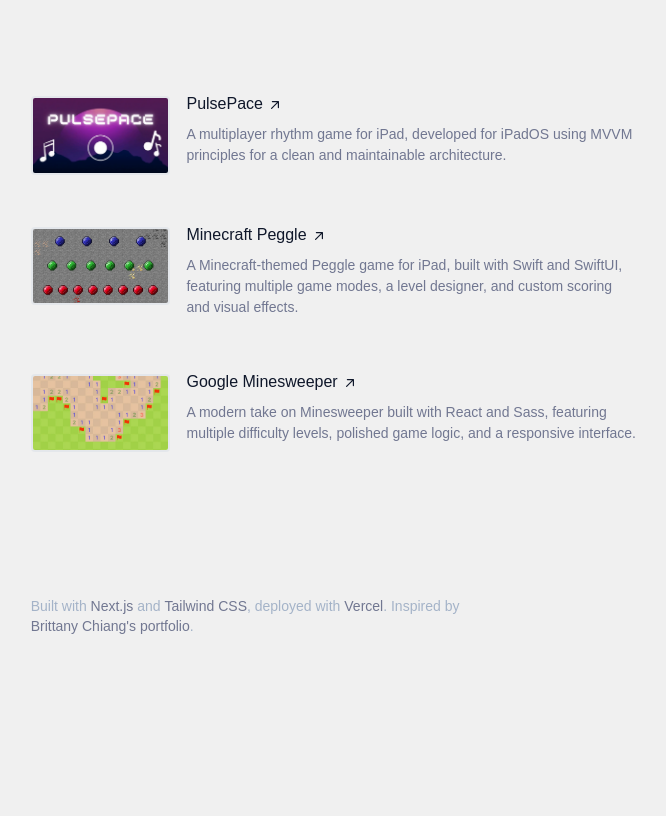
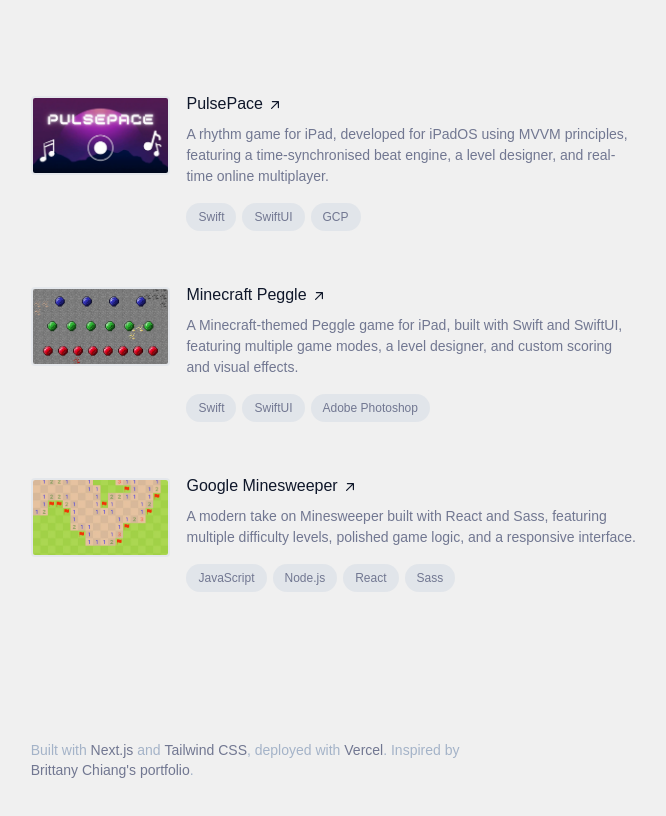
Before and after one commit to petermonky/portfolio, a Next.js app: page / in a window 1280 px wide. Shown: the part 1780-2596 px from the top of the page, without its empty margins (594-1260 px from the left). Before the commit the page ends 2512 px from the top, so only its background shows below. Built offline with nearby package versions, Linux system fonts and the light colour scheme; a web font is replaced by a local one.

Commit message:
feat: technologies for projects

```diff
--- a/src/components/cards/ExperienceCard.tsx
+++ b/src/components/cards/ExperienceCard.tsx
@@ -13,7 +13,7 @@
         <div className="absolute -inset-x-4 -inset-y-4 z-0 hidden rounded-xl transition motion-reduce:transition-none lg:-inset-x-6 lg:block lg:group-hover:-translate-y-0.5 lg:group-hover:shadow-[10px_10px_40px_#e2e2e2,-10px_-10px_40px_#fefefe] lg:group-hover:backdrop-blur" />
         <header className="text-tertiary z-10 mt-1 mb-2 flex flex-col text-xs font-semibold tracking-wide uppercase sm:col-span-2">
           {item.periods.map((period) => (
-            <span>{period}</span>
+            <span key={period.replace("-", "to")}>{period}</span>
           ))}
         </header>
         <div className="z-10 sm:col-span-6">
--- a/src/components/cards/ProjectCard.tsx
+++ b/src/components/cards/ProjectCard.tsx
@@ -1,6 +1,7 @@
 import Image from "next/image";
 import type { ProjectItem } from "@/data/site";
 import LinkWithIcon from "@/components/common/LinkWithIcon";
+import TagPill from "../common/TagPill";
 
 type ProjectCardProps = {
   item: ProjectItem;
@@ -25,6 +26,13 @@
           <p className="text-secondary mt-2 text-sm leading-normal">
             {item.description}
           </p>
+          <ul className="mt-2 flex flex-wrap" aria-label="Technologies used">
+            {item.technologies.map((tech) => (
+              <li key={tech} className="mt-2 mr-1.5">
+                <TagPill text={tech} />
+              </li>
+            ))}
+          </ul>
         </div>
         <Image
           src={item.imageDirectory}
--- a/src/data/site.ts
+++ b/src/data/site.ts
@@ -33,6 +33,7 @@
   description: string;
   imageAlt: string;
   imageDirectory: string;
+  technologies: string[];
 };
 
 export type TextSegment =
@@ -206,9 +207,10 @@
     title: "PulsePace",
     href: "https://github.com/PulsePace/PulsePace",
     description:
-      "A multiplayer rhythm game for iPad, developed for iPadOS using MVVM principles for a clean and maintainable architecture.",
+      "A rhythm game for iPad, developed for iPadOS using MVVM principles, featuring a time-synchronised beat engine, a level designer, and real-time online multiplayer.",
     imageAlt: "PulsePace GitHub card",
     imageDirectory: "/images/projects/pulsepace.webp",
+    technologies: ["Swift", "SwiftUI", "GCP"],
   },
   {
     id: "minecraft-peggle",
@@ -218,6 +220,7 @@
       "A Minecraft-themed Peggle game for iPad, built with Swift and SwiftUI, featuring multiple game modes, a level designer, and custom scoring and visual effects.",
     imageAlt: "Minecraft Peggle GitHub card",
     imageDirectory: "/images/projects/minecraft-peggle.webp",
+    technologies: ["Swift", "SwiftUI", "Adobe Photoshop"],
   },
   {
     id: "google-minesweeper-clone",
@@ -227,5 +230,6 @@
       "A modern take on Minesweeper built with React and Sass, featuring multiple difficulty levels, polished game logic, and a responsive interface.",
     imageAlt: "Google Minesweeper clone card",
     imageDirectory: "/images/projects/google-minesweeper.webp",
+    technologies: ["JavaScript", "Node.js", "React", "Sass"],
   },
 ];
```
